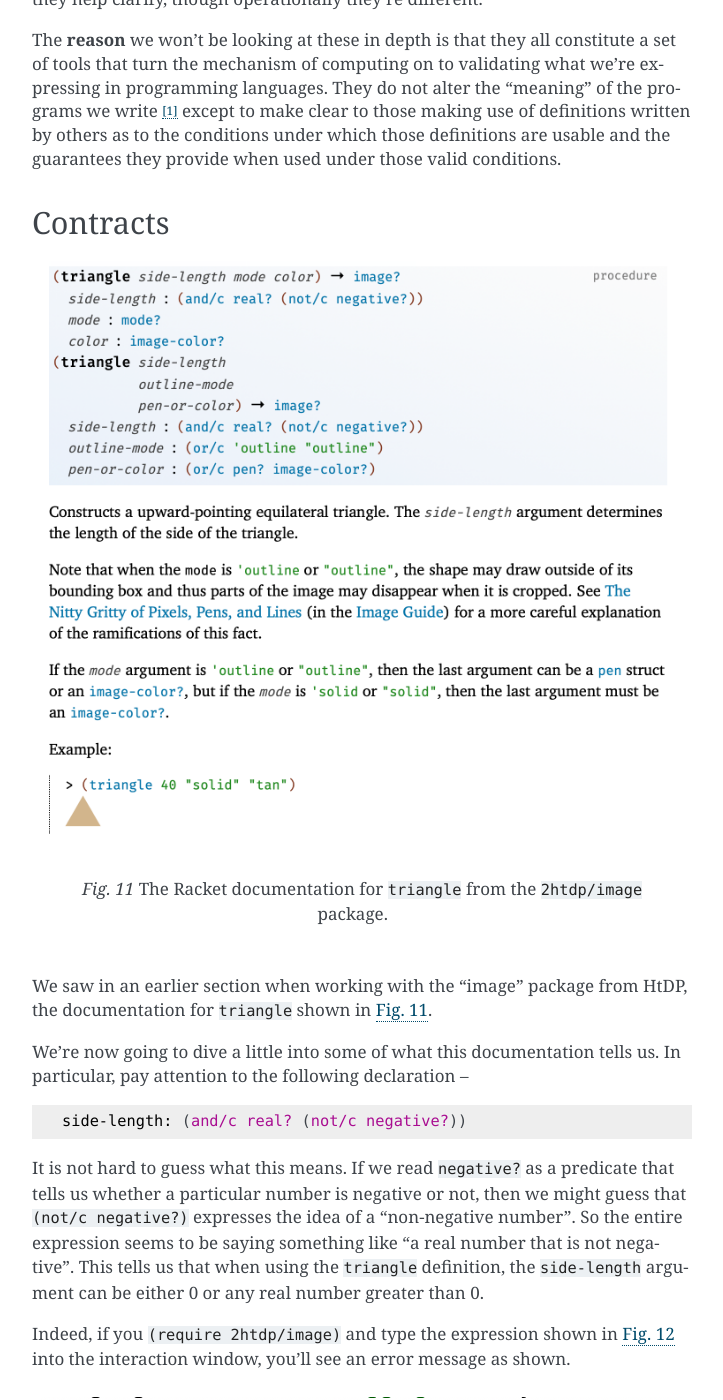
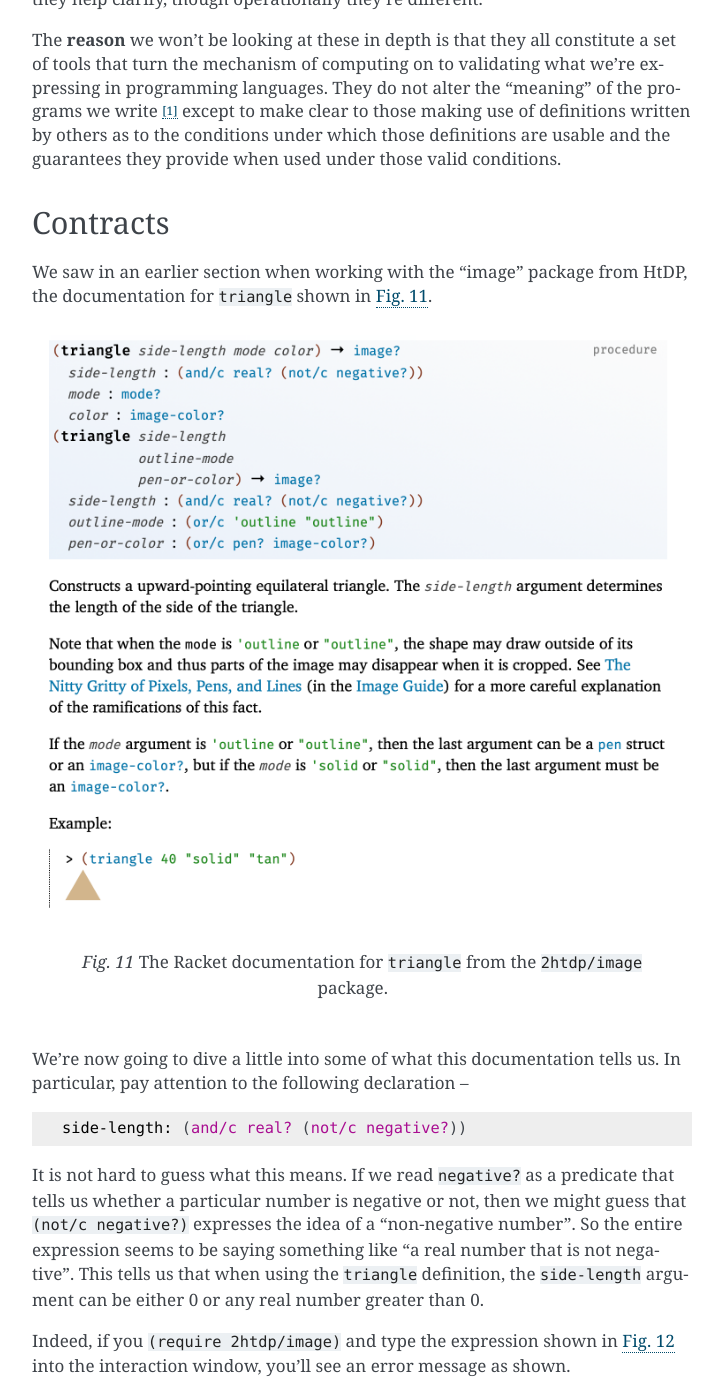
Before and after one commit to kreauniv/complit, a Sphinx documentation site: the page built from source/assumptions.rst, in a window 1280 px wide and 1400 px high, scrolled down 2071 px. Shown: the whole window, without its empty margins (388-1111 px from the left). Built offline with Sphinx 7.4.7, drawn with Linux system fonts in a browser that asks for light colours.

Commit message:
Moved intro sentence up

```diff
--- a/source/assumptions.rst
+++ b/source/assumptions.rst
@@ -104,15 +104,15 @@ valid conditions.
 Contracts
 ---------
 
+We saw in an earlier section when working with the "image" package from HtDP,
+the documentation for ``triangle`` shown in :numref:`fig-triangle-docs`.
+
 .. _fig-triangle-docs:
 
 .. figure:: images/triangle-docs2.png
    :align: center
 
    The Racket documentation for ``triangle`` from the ``2htdp/image`` package.
-
-We saw in an earlier section when working with the "image" package from HtDP,
-the documentation for ``triangle`` shown in :numref:`fig-triangle-docs`.
 
 We're now going to dive a little into some of what this documentation tells us.
 In particular, pay attention to the following declaration --
```
